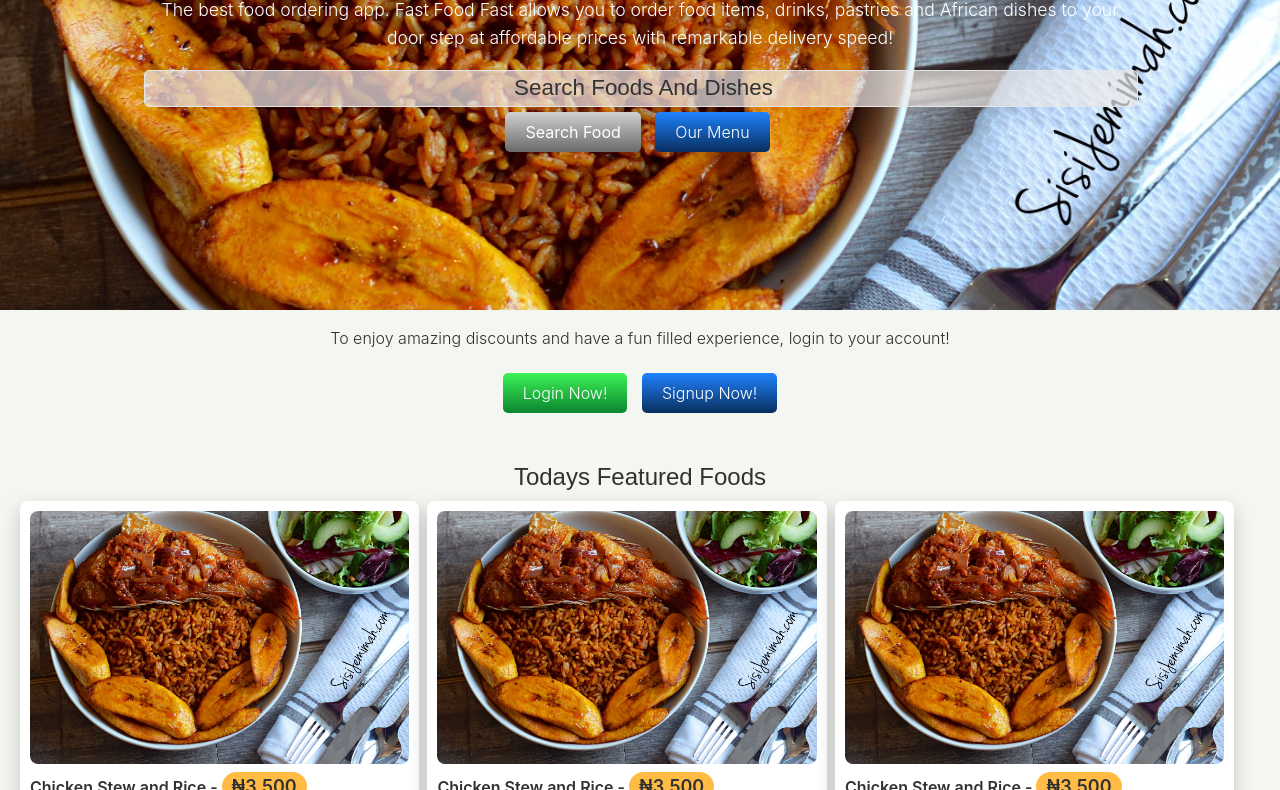
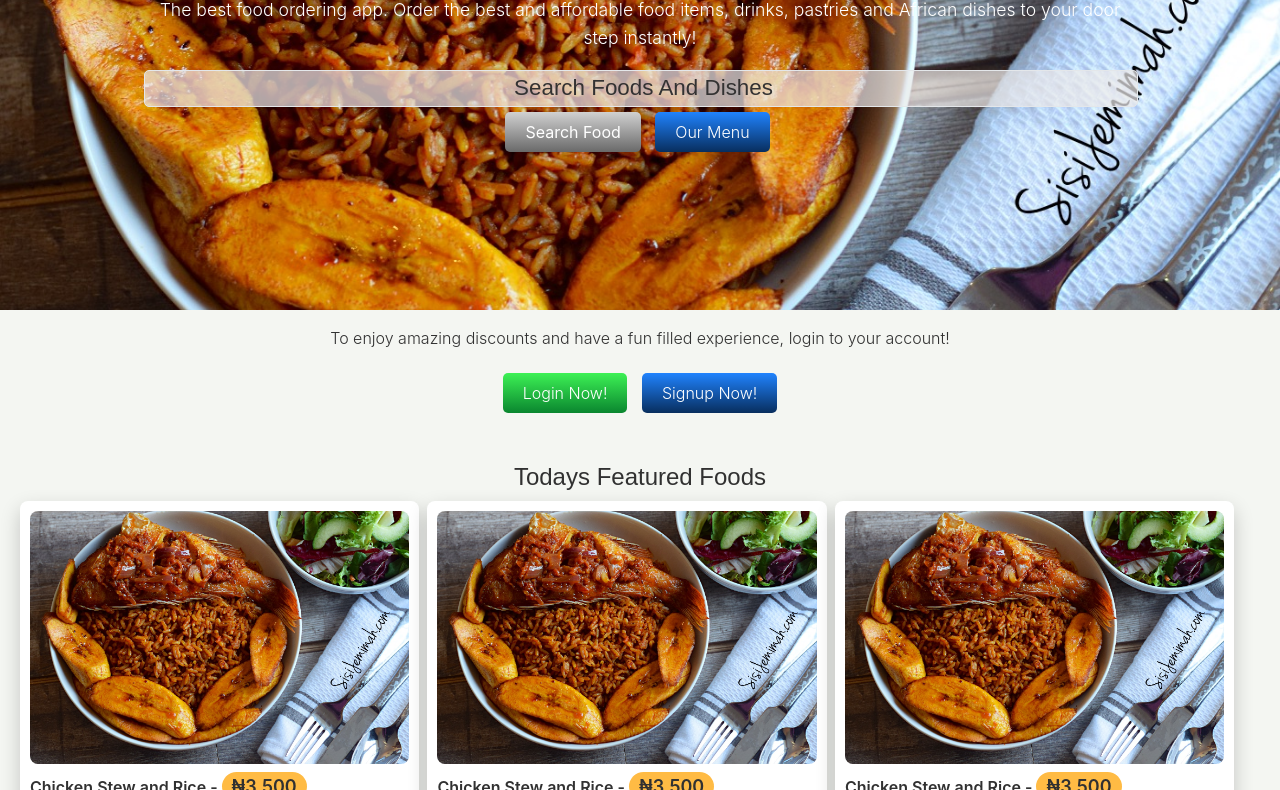
Before and after one commit to henperi/Fast-Food-Fast, a plain HTML site: page UI/index.html in a window 1280 px wide. Shown: the part 242-1032 px from the top of the page. Drawn offline with Linux system fonts and the light colour scheme.

Commit message:
update hero text on index.html

```diff
--- a/UI/index.html
+++ b/UI/index.html
@@ -30,8 +30,8 @@
         <div class="hero">
             <div class="contain text-center">
                 <h1 class="">Welcome To Fast Food Fast</h1>
-                <p>The best food ordering app. Fast Food Fast allows you to order food items, drinks, pastries and
-                    African dishes to your door step at affordable prices with remarkable delivery speed!</p>
+                <p>The best food ordering app. Order the best and affordable food items, drinks, pastries and
+                    African dishes to your door step instantly!</p>
                 <form class="form-data" method="GET">
                     <div class="form-member">
                         <input type="text" name="search" class="form-input transparent text-center hero-input" placeholder="Search foods and dishes">
```
